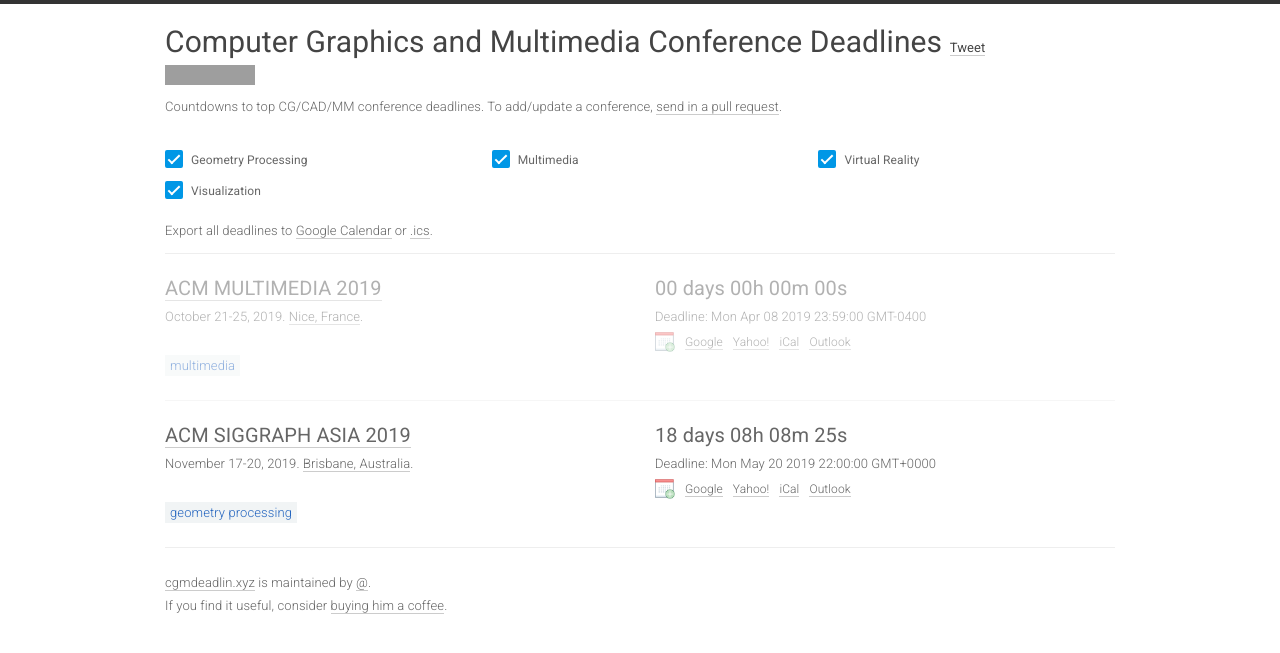
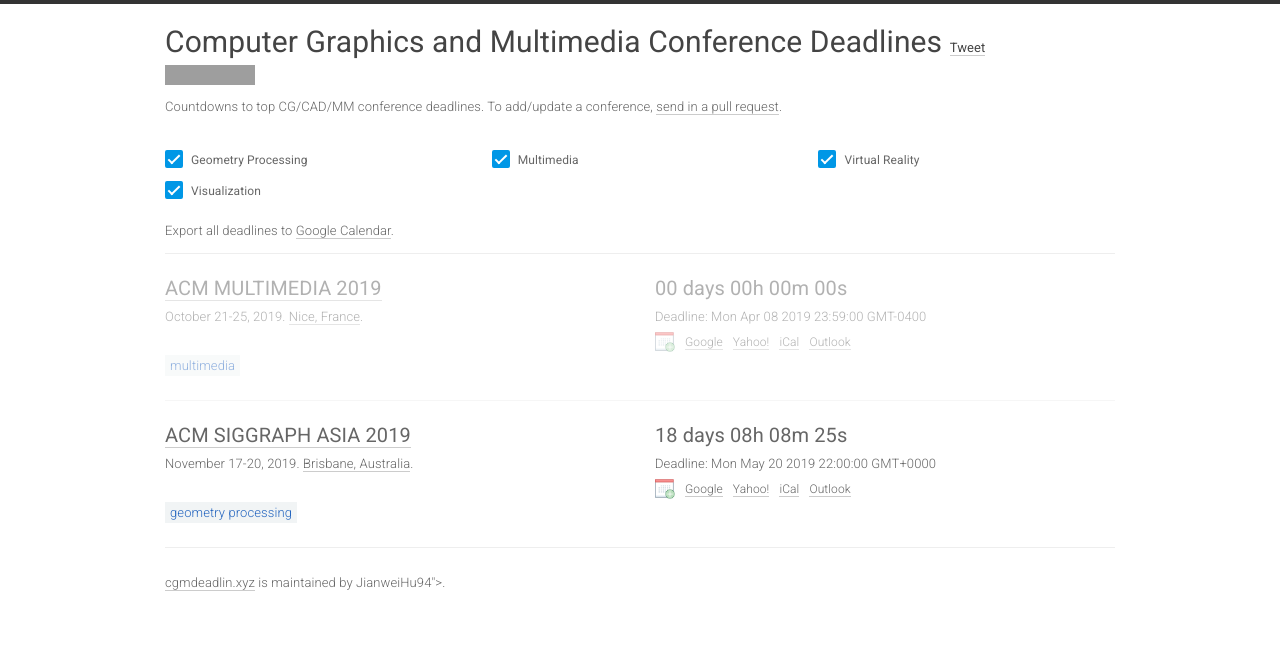
Before and after one commit to JianweiHu94/cgm-deadlines, a Jekyll site: the page built from index.html, in a window 1280 px wide. Shown: the top 653 px of the page. Built offline with Jekyll 4.4.1, drawn with Linux system fonts in a browser that asks for light colours; nearby versions of some CDN libraries; comment, search, counter and statistics services are not loaded; grey boxes are pictures that could not be loaded.

Commit message:
Update home.html

```diff
--- a/_layouts/home.html
+++ b/_layouts/home.html
@@ -56,7 +56,7 @@
             </div>
             <div class="row">
               <div class="meta col-xs-12">
-                Export all deadlines to <a href="https://calendar.google.com/calendar/r?cid={{ site.url }}/cad-deadlines.ics">Google Calendar</a> or <a href="/cad-deadlines.ics">.ics</a>.
+                Export all deadlines to <a href="https://calendar.google.com/calendar/r?cid={{ site.url }}/cad-deadlines.ics">Google Calendar</a>.
               </div>
             </div>
         </div>
@@ -102,8 +102,7 @@
         </div>
         {% endfor %}
         <footer>
-          <a href="/">{{ site.domain }}</a> is maintained by <a href="//twitter.com/{{ site.twitter_username }}">@{{ site.twitter_username }}</a>.<br>
-          If you find it useful, consider <a title="_blank" href="https://buymeacoff.ee/abhshkdz">buying him a coffee</a>.
+          <a href="/">{{ site.domain }}</a> is maintained by JianweiHu94"></a>.<br>
         </footer>
         <br><br>
     </div>
```
